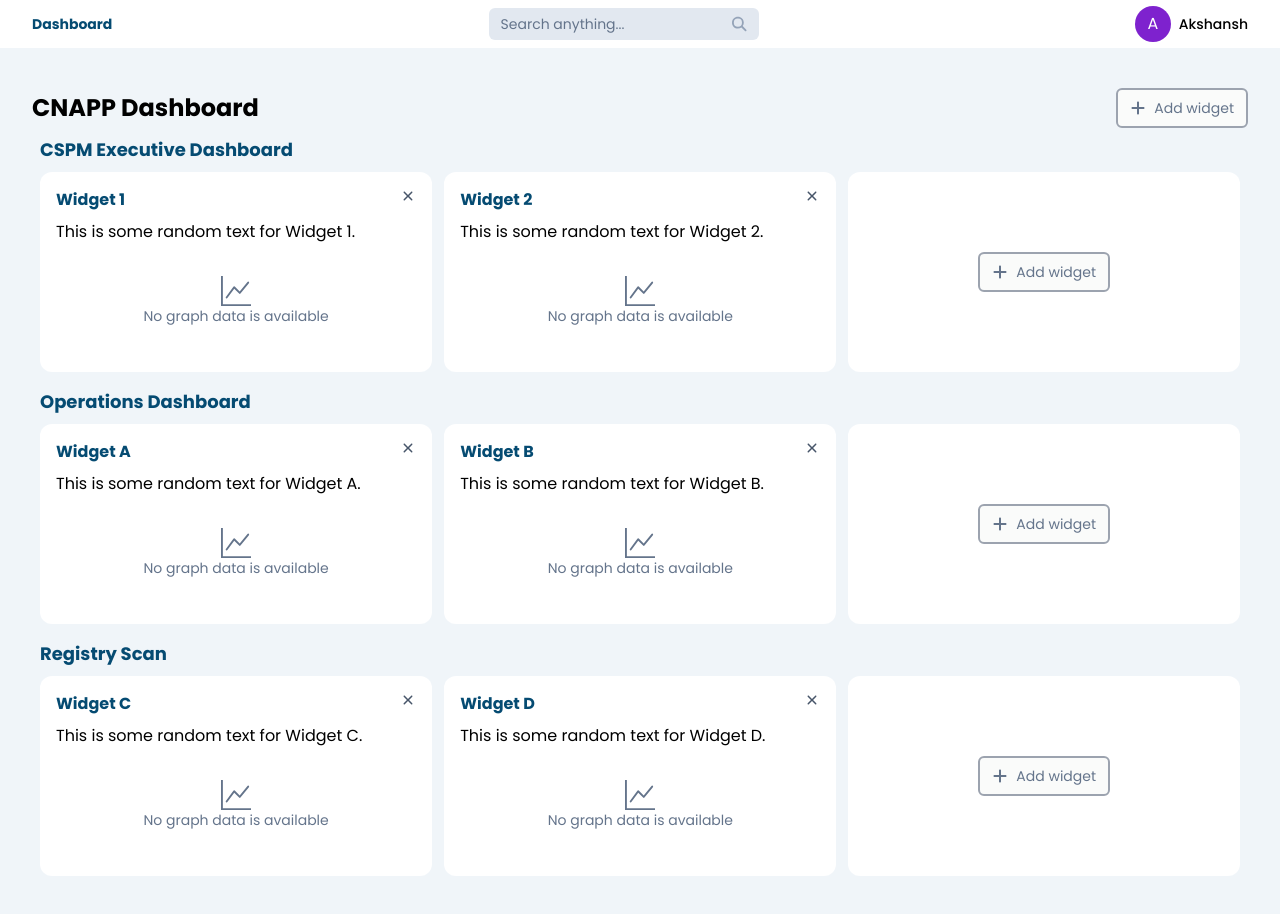
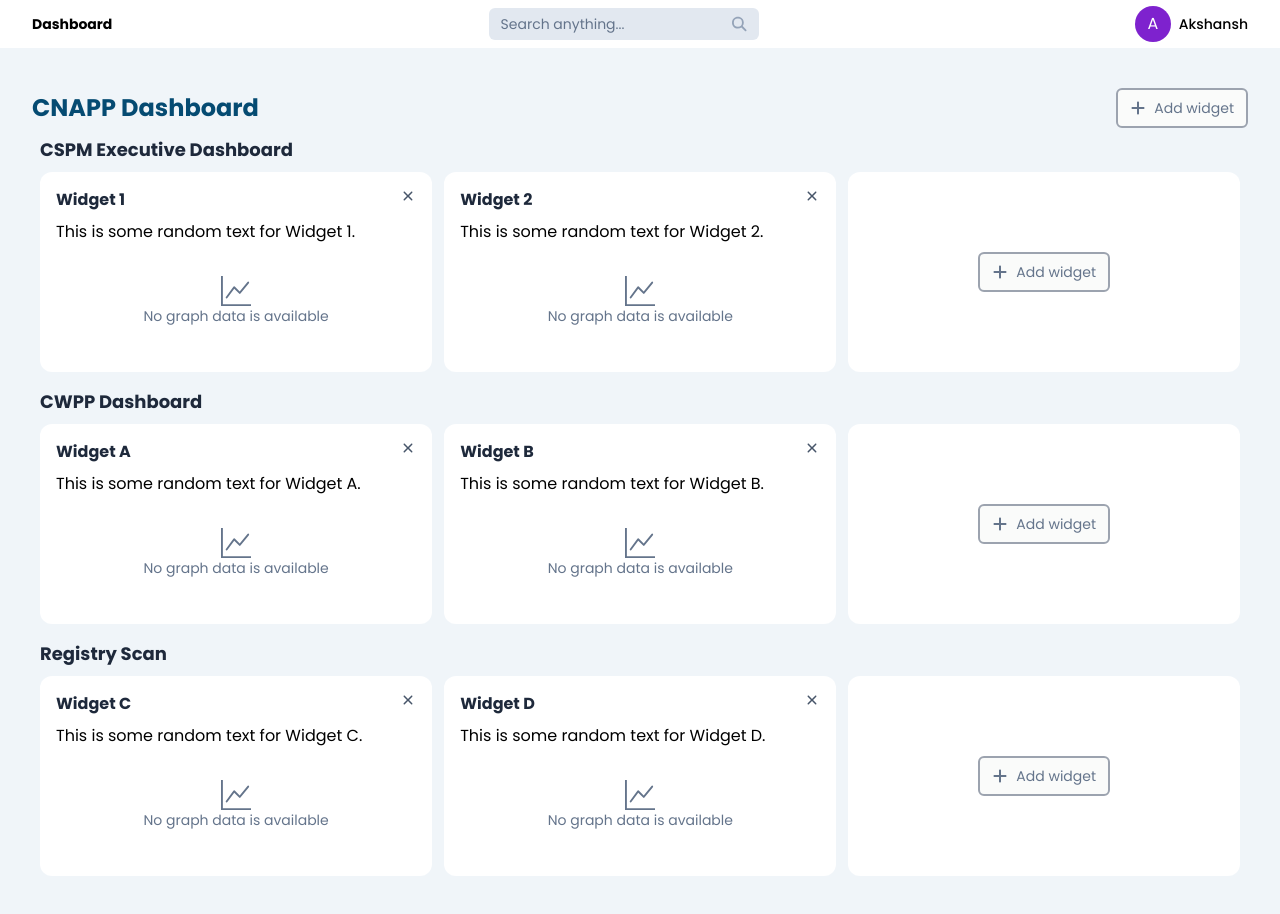
Before and after one commit to Akshansh029/dynamic-dashboard, a Next.js app: page /dashboard in a window 1280 px wide. Shown: the top 914 px of the page. Built offline with nearby package versions, Linux system fonts and the light colour scheme.

Commit message:
Modified sidebar

```diff
--- a/app/components/addWidgetButton.jsx
+++ b/app/components/addWidgetButton.jsx
@@ -5,7 +5,7 @@ import { FaPlus } from "react-icons/fa6";
 const AddWidgetButton = ({ handleOpenSidebar }) => {
   return (
     <button
-      className="rounded-md bg-[#fafbfa] border-2 border-gray-400 px-3 py-2 flex items-center gap-2 transition-all active:scale-75"
+      className="rounded-md bg-[#fafbfa] border-2 border-gray-400 px-3 py-2 flex items-center gap-2 transition-all active:scale-90"
       onClick={handleOpenSidebar}
     >
       <FaPlus className="text-slate-500 " size={16} />
--- a/app/components/navbar.jsx
+++ b/app/components/navbar.jsx
@@ -4,7 +4,7 @@ const Navbar = () => {
   return (
     <div>
       <nav className="navbar navbar-expand-lg bg-white h-12 px-8 py-2 flex items-center justify-between">
-        <h2 className="font-semibold text-[#054b72] text-sm">Dashboard</h2>
+        <h2 className="font-semibold text-black text-sm">Dashboard</h2>
         <Searchbar />
         <div className="flex items-center gap-2">
           <div className="rounded-full bg-purple-700 text-white flex items-center justify-center w-9 h-9">
--- a/app/components/widget.jsx
+++ b/app/components/widget.jsx
@@ -12,7 +12,7 @@ const Widget = ({ categoryId, widgetId, widgetName, widgetText, onRemove }) => {
       >
         <IoIosClose className="text-slate-600 " size={24} />
       </button>
-      <h2 className="text-base font-semibold text-[#054b72]">{widgetName}</h2>
+      <h2 className="text-base font-semibold text-slate-800">{widgetName}</h2>
       <div className="flex flex-col h-full">
         <p className="text-black text-base mt-2">{widgetText}</p>
         <div className="mt-[2rem] flex flex-col items-center justify-center gap-2s">
--- a/app/components/widgetSidebar.jsx
+++ b/app/components/widgetSidebar.jsx
@@ -1,6 +1,13 @@
-import React from "react";
+import React, { useState } from "react";
+import { initialDashboardData } from "@/dashboardData";
 
 const WidgetSidebar = ({ closeSidebar }) => {
+  const [selectedCategoryIndex, setSelectedCategoryIndex] = useState(null);
+
+  const handleClick = (index) => {
+    setSelectedCategoryIndex(index);
+  };
+
   return (
     <>
       <div
@@ -15,6 +22,24 @@ const WidgetSidebar = ({ closeSidebar }) => {
           <p className="text-sm text-black font-medium">
             Personalize your dashboard by adding the following widget
           </p>
+          <div className="container w-fit flex">
+            {initialDashboardData.categories.map((category, index) => (
+              <button
+                key={index}
+                className="relative text-sm font-semibold text-slate-400 w-[80px] py-4 hover:text-[#054b72]"
+                onClick={() => handleClick(index)}
+              >
+                {category.categoryName.split(" ")[0]}
+                <span
+                  className={`absolute bottom-0 left-0 h-[2px] w-full transition-all duration-300 ${
+                    selectedCategoryIndex === index
+                      ? "bg-[#054b72]"
+                      : "bg-slate-400"
+                  }`}
+                ></span>
+              </button>
+            ))}
+          </div>
         </div>
       </div>
     </>
--- a/app/dashboard/page.jsx
+++ b/app/dashboard/page.jsx
@@ -41,13 +41,15 @@ const Page = () => {
       {openSidebar && <WidgetSidebar closeSidebar={handleCloseSidebar} />}
       <div className="">
         <div className="w-full flex items-center justify-between">
-          <h1 className="text-2xl font-semibold text-black">CNAPP Dashboard</h1>
+          <h1 className="text-2xl font-semibold text-[#054b72]">
+            CNAPP Dashboard
+          </h1>
           <AddWidgetButton handleOpenSidebar={handleOpenSidebar} />
         </div>
         <div className="category-container px-2 py-2 flex flex-col gap-4">
           {dashboardData.categories.map((category) => (
-            <div className="text-black" key={category.categoryId}>
-              <h2 className="text-lg font-semibold text-[#054b72]">
+            <div className="text-slate-800" key={category.categoryId}>
+              <h2 className="text-lg font-semibold text-slate-800">
                 {category.categoryName}
               </h2>
               <div className="mt-2 flex items-center gap-3">
--- a/dashboardData.js
+++ b/dashboardData.js
@@ -18,7 +18,7 @@ export const initialDashboardData = {
     },
     {
       categoryId: 2,
-      categoryName: "Operations Dashboard",
+      categoryName: "CWPP Dashboard",
       widgets: [
         {
           widgetId: 1,
```
